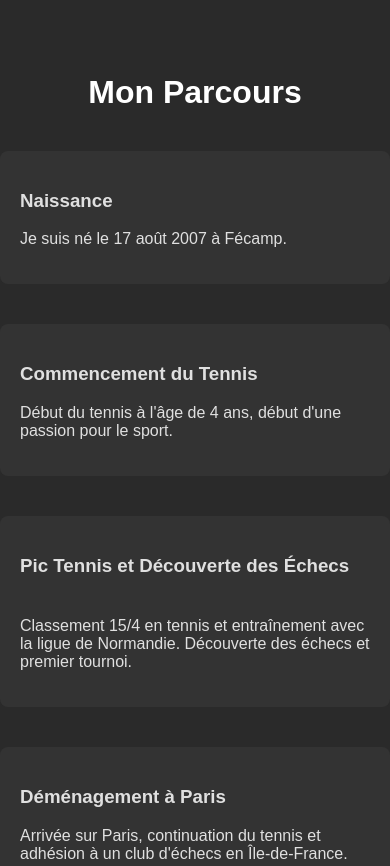
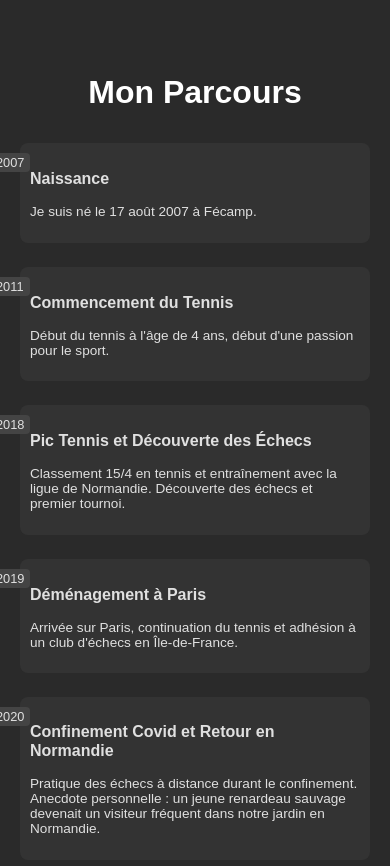
Before and after one commit to mathisboche/me, a website with bundled scripts: page public/index.html in a window 390 px wide. Shown: the part 920-1786 px from the top of the page. Built offline with nearby package versions, Linux system fonts and the light colour scheme; files whose address does not match are found by name.

Commit message:
version mobile pour les timelines items

```diff
--- a/public/styles.css
+++ b/public/styles.css
@@ -169,6 +169,7 @@ html {
     color: #ffffff;
 }
 
+/* Styles de base pour la timeline */
 .timeline {
     display: flex;
     flex-direction: column;
@@ -176,12 +177,13 @@ html {
     position: relative;
     max-width: 600px;
     margin: 0 auto;
+    padding: 0 20px; /* Ajout de padding pour éviter que le contenu ne touche les bords sur mobile */
 }
 
 .timeline-item {
     background: #333;
     color: #e0e0e0;
-    padding: 20px;
+    padding: 15px;
     border-radius: 8px;
     margin: 20px 0;
     width: 100%;
@@ -208,9 +210,9 @@ html {
 }
 
 .timeline-item:hover {
-    box-shadow: 0 0 50px rgba(255, 255, 255, 0.1); /* Plus dispersé et plus flou */
+    box-shadow: 0 0 50px rgba(255, 255, 255, 0.1);
     filter: brightness(1.2);
-    z-index: 10; /* Ensure it appears above the overlay */
+    z-index: 10;
 }
 
 .timeline-item:hover .emoji {
@@ -224,7 +226,59 @@ html {
     transform: translateY(10px);
 }
 
-/* Overlay to darken the rest of the page */
+/* Styles pour les appareils mobiles */
+@media (max-width: 768px) {
+    .timeline {
+        max-width: 100%;
+    }
+
+    .timeline-item {
+        padding: 12px;
+        margin: 15px 0;
+    }
+
+    .timeline-item::before {
+        left: -40px;
+        font-size: 0.9em;
+        padding: 3px 8px;
+    }
+
+    .timeline-item h3 {
+        font-size: 1.1em;
+    }
+
+    .timeline-item p {
+        font-size: 0.9em;
+    }
+}
+
+/* Styles pour les très petits écrans */
+@media (max-width: 480px) {
+    .timeline {
+        padding: 0 10px;
+    }
+
+    .timeline-item {
+        padding: 10px;
+        margin: 12px 0;
+    }
+
+    .timeline-item::before {
+        left: -30px;
+        font-size: 0.8em;
+        padding: 2px 6px;
+    }
+
+    .timeline-item h3 {
+        font-size: 1em;
+    }
+
+    .timeline-item p {
+        font-size: 0.85em;
+    }
+}
+
+/* Overlay pour assombrir le reste de la page */
 body::before {
     content: "";
     position: fixed;
@@ -234,14 +288,14 @@ body::before {
     height: 100%;
     background: rgba(0, 0, 0, 0);
     transition: background 0.3s ease;
-    pointer-events: none; /* Ensure it doesn't interfere with mouse events */
+    pointer-events: none;
 }
 
 body.darken-background::before {
-    background: rgba(0, 0, 0, 0.2); /* Adjust the opacity as needed */
+    background: rgba(0, 0, 0, 0.2);
 }
 
-/* Darken other timeline items */
+/* Assombrir les autres éléments de la timeline */
 .timeline-item.darken {
     filter: brightness(0.8);
     transition: filter 0.3s ease;
```
